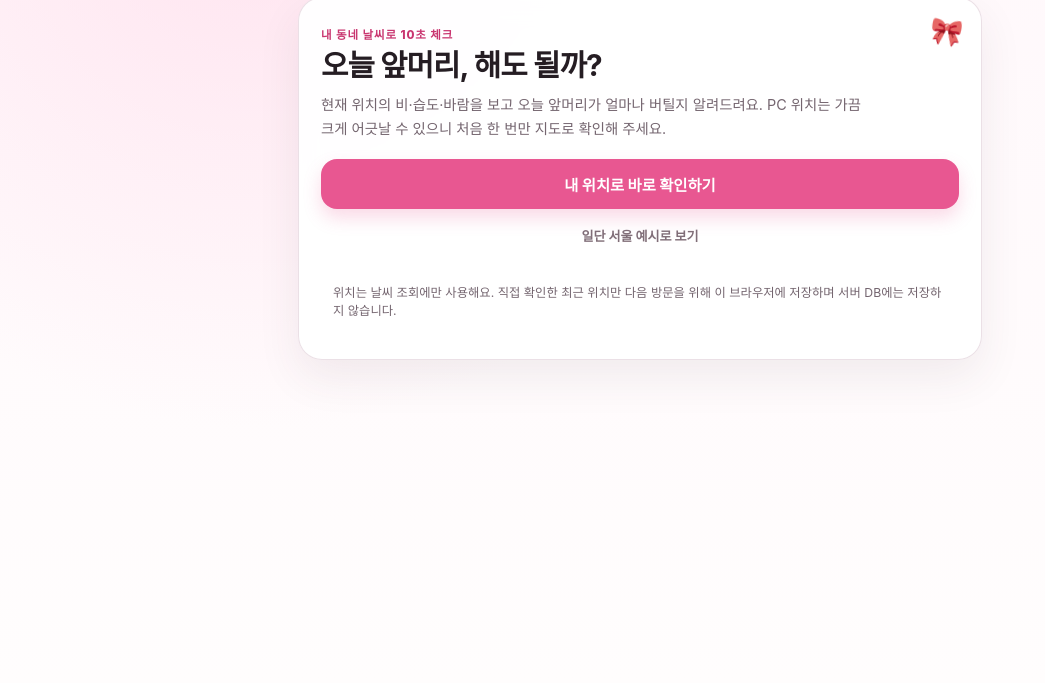
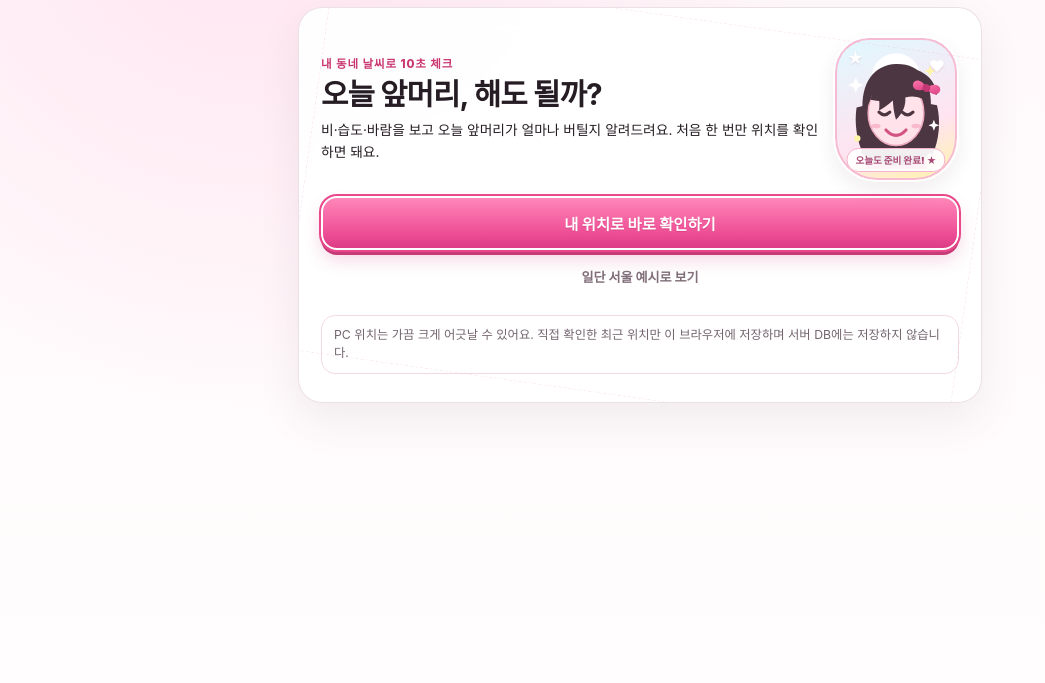
Before and after one commit to khsfashi/bangs-survival, a website with bundled scripts: page index.html in a window 1280 px wide. Shown: the part 117-800 px from the top of the page, without its empty margins (0-1045 px from the left). Built offline with nearby package versions, Linux system fonts and the light colour scheme.

Commit message:
ux: stage forecast like a playful avatar game

```diff
--- a/index.html
+++ b/index.html
@@ -13,6 +13,7 @@
   <link rel="stylesheet" href="/delight.css" />
   <link rel="stylesheet" href="/week.css" />
   <link rel="stylesheet" href="/ux-refresh.css" />
+  <link rel="stylesheet" href="/sue-era.css" />
 </head>
 <body>
   <main class="app-shell">
@@ -22,12 +23,20 @@
     </header>
 
     <section id="permissionCard" class="card permission-card">
-      <p class="card-kicker">내 동네 날씨로 10초 체크</p>
-      <h2>오늘 앞머리, 해도 될까?</h2>
-      <p>현재 위치의 비·습도·바람을 보고 오늘 앞머리가 얼마나 버틸지 알려드려요. PC 위치는 가끔 크게 어긋날 수 있으니 처음 한 번만 지도로 확인해 주세요.</p>
+      <div class="intro-stage">
+        <div class="intro-copy">
+          <p class="card-kicker">내 동네 날씨로 10초 체크</p>
+          <h2>오늘 앞머리, 해도 될까?</h2>
+          <p>비·습도·바람을 보고 오늘 앞머리가 얼마나 버틸지 알려드려요. 처음 한 번만 위치를 확인하면 돼요.</p>
+        </div>
+        <div class="intro-mascot-card" aria-hidden="true">
+          <img src="/intro-mascot.svg" alt="" />
+          <span class="intro-mascot-note">오늘도 준비 완료! ★</span>
+        </div>
+      </div>
       <button id="locationButton" class="primary-button" type="button">내 위치로 바로 확인하기</button>
       <button id="demoButton" class="text-button" type="button">일단 서울 예시로 보기</button>
-      <p class="privacy-note">위치는 날씨 조회에만 사용해요. 직접 확인한 최근 위치만 다음 방문을 위해 이 브라우저에 저장하며 서버 DB에는 저장하지 않습니다.</p>
+      <p class="privacy-note">PC 위치는 가끔 크게 어긋날 수 있어요. 직접 확인한 최근 위치만 이 브라우저에 저장하며 서버 DB에는 저장하지 않습니다.</p>
     </section>
 
     <section id="loadingCard" class="card state-card hidden" aria-live="polite">
@@ -61,7 +70,7 @@
       </section>
 
       <section class="hero-card card">
-        <div class="hero-topline"><span>오늘의 앞머리 생존점수</span><span id="updatedLabel" class="updated-label"></span></div>
+        <div class="hero-topline"><span>★ TODAY'S BANGS ★</span><span id="updatedLabel" class="updated-label"></span></div>
         <div id="mascot" class="mascot" data-mood="great" aria-live="polite">
           <div class="mascot-art mascot-illustration">
             <svg class="mascot-svg" viewBox="0 0 180 170" role="img" aria-label="리본을 단 여성 앞머리 캐릭터">
```
